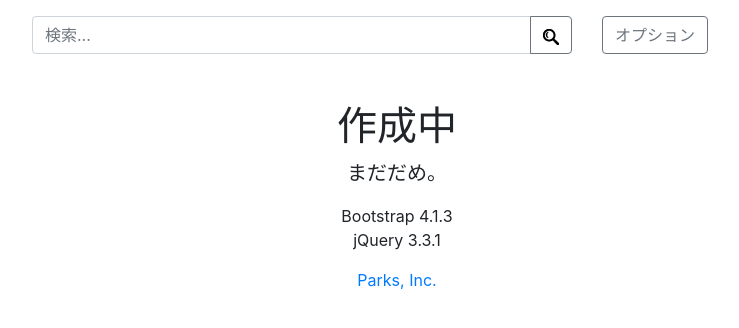
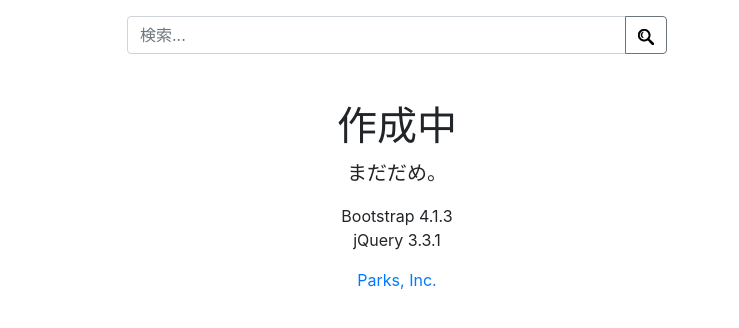
Before and after one commit to siriusformalhaut/Parks, a Django app: page /index/ in a window 1280 px wide. Shown: the part 76-404 px from the top of the page, without its empty margins (243-982 px from the left). Run offline with Django 3.2, Linux system fonts and the light colour scheme; parts of the project's set-up code (start-up, migrations or seed data) failed here and were passed over; some libraries are stand-ins or nearby versions.

Commit message:
オプションの削除

```diff
--- a/codes/server/parkslab/manager/templates/index.html
+++ b/codes/server/parkslab/manager/templates/index.html
@@ -16,9 +16,6 @@
 					</div>
 				</div>
 			</div>
-			<div class="col-2">
-				<button class="btn btn-outline-secondary" type="button">オプション</button>
-			</div>
 		</div>
 	</form>
 </div>
```
